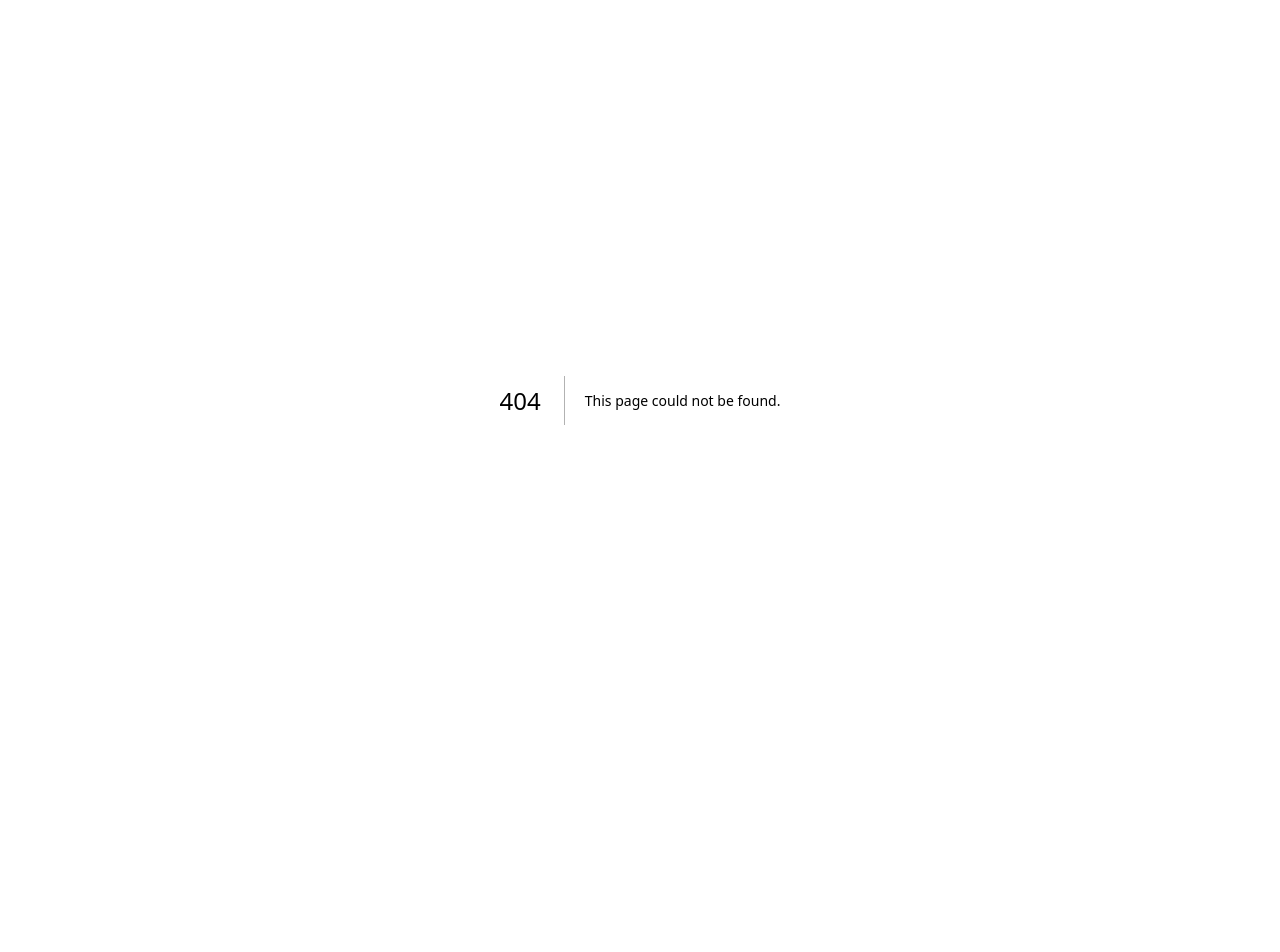
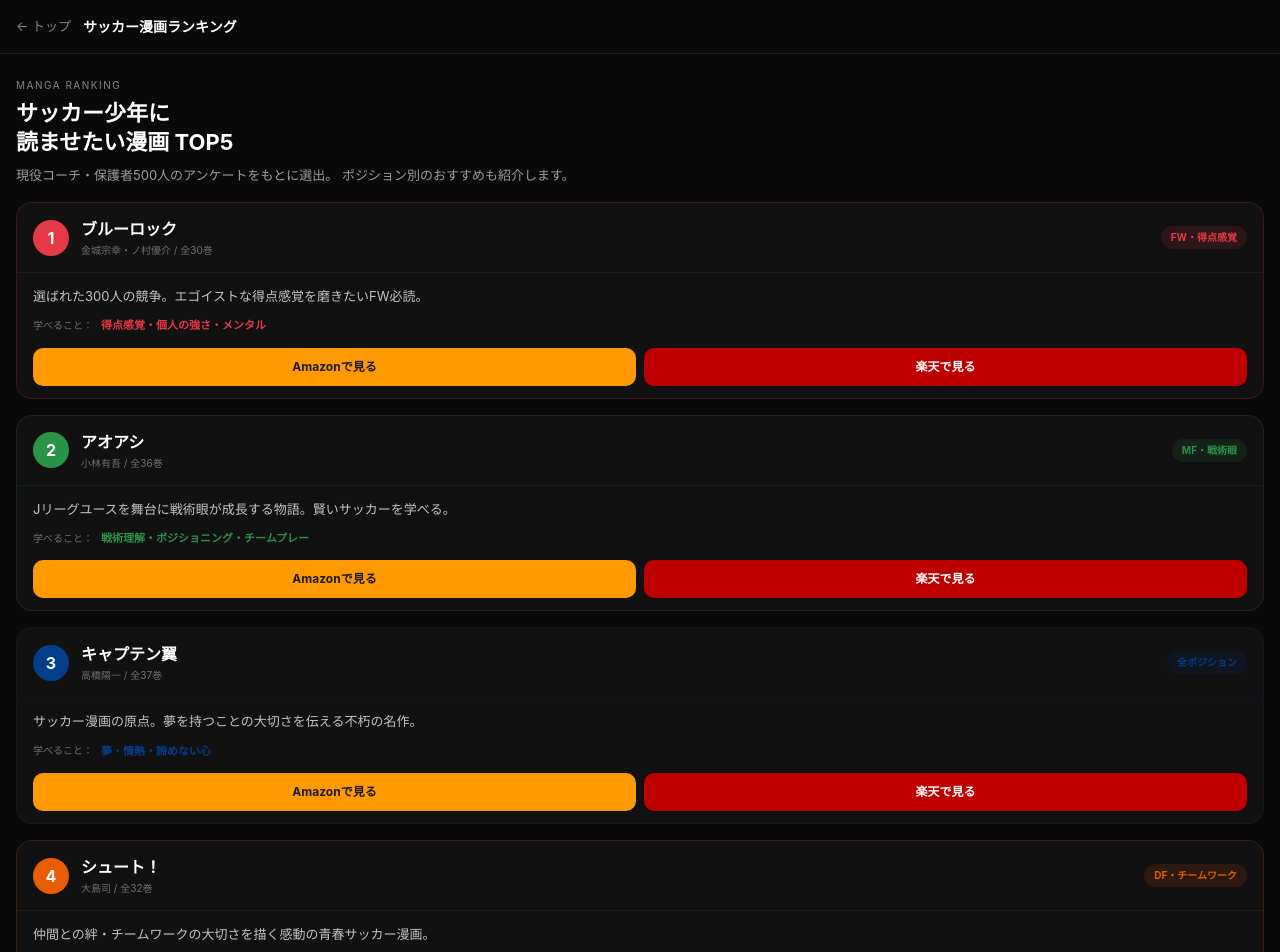
Before and after one commit to okuwabara07-gif/soccer-tokyo-jp, a Next.js app: page /manga in a window 1280 px wide. Before the commit this address had no page. Shown: the top 952 px of the page. Before the commit the page ends 800 px from the top, so only its background shows below. Built offline with nearby package versions, Linux system fonts and the light colour scheme.

Commit message:
feat: サッカー漫画ランキングページ追加

```diff
--- /dev/null
+++ b/src/app/manga/page.tsx
@@ -0,0 +1,169 @@
+import Link from 'next/link'
+
+const SOCCER_MANGA = [
+  {
+    rank: 1,
+    title: 'ブルーロック',
+    author: '金城宗幸・ノ村優介',
+    volumes: 30,
+    position: 'FW・得点感覚',
+    desc: '選ばれた300人の競争。エゴイストな得点感覚を磨きたいFW必読。',
+    learn: '得点感覚・個人の強さ・メンタル',
+    color: '#e63946',
+    amazon: 'https://www.amazon.co.jp/s?k=ブルーロック+漫画&tag=haircolorab22-22',
+    rakuten: 'https://search.rakuten.co.jp/search/mall/ブルーロック+漫画/?af=5253b9ed.08f9d938.5253b9ee.e71aefe8',
+  },
+  {
+    rank: 2,
+    title: 'アオアシ',
+    author: '小林有吾',
+    volumes: 36,
+    position: 'MF・戦術眼',
+    desc: 'Jリーグユースを舞台に戦術眼が成長する物語。賢いサッカーを学べる。',
+    learn: '戦術理解・ポジショニング・チームプレー',
+    color: '#2b9348',
+    amazon: 'https://www.amazon.co.jp/s?k=アオアシ+漫画&tag=haircolorab22-22',
+    rakuten: 'https://search.rakuten.co.jp/search/mall/アオアシ+漫画/?af=5253b9ed.08f9d938.5253b9ee.e71aefe8',
+  },
+  {
+    rank: 3,
+    title: 'キャプテン翼',
+    author: '高橋陽一',
+    volumes: 37,
+    position: '全ポジション',
+    desc: 'サッカー漫画の原点。夢を持つことの大切さを伝える不朽の名作。',
+    learn: '夢・情熱・諦めない心',
+    color: '#023e8a',
+    amazon: 'https://www.amazon.co.jp/s?k=キャプテン翼+漫画&tag=haircolorab22-22',
+    rakuten: 'https://search.rakuten.co.jp/search/mall/キャプテン翼+漫画/?af=5253b9ed.08f9d938.5253b9ee.e71aefe8',
+  },
+  {
+    rank: 4,
+    title: 'シュート！',
+    author: '大島司',
+    volumes: 32,
+    position: 'DF・チームワーク',
+    desc: '仲間との絆・チームワークの大切さを描く感動の青春サッカー漫画。',
+    learn: 'チームワーク・友情・粘り強さ',
+    color: '#e85d04',
+    amazon: 'https://www.amazon.co.jp/s?k=シュート+漫画+大島司&tag=haircolorab22-22',
+    rakuten: 'https://search.rakuten.co.jp/search/mall/シュート+漫画/?af=5253b9ed.08f9d938.5253b9ee.e71aefe8',
+  },
+  {
+    rank: 5,
+    title: 'オレンジ',
+    author: '高野苺',
+    volumes: 5,
+    position: '保護者・子育て',
+    desc: '保護者が読むべき感動作。子どもの可能性を信じることの大切さ。',
+    learn: '親子の絆・子どもへの向き合い方',
+    color: '#7b2d8b',
+    amazon: 'https://www.amazon.co.jp/s?k=オレンジ+高野苺+漫画&tag=haircolorab22-22',
+    rakuten: 'https://search.rakuten.co.jp/search/mall/オレンジ+高野苺/?af=5253b9ed.08f9d938.5253b9ee.e71aefe8',
+  },
+]
+
+export default function MangaPage() {
+  return (
+    <main style={{minHeight:'100vh',background:'#0a0a0a',fontFamily:'-apple-system,sans-serif',paddingBottom:40}}>
+
+      {/* ヘッダー */}
+      <div style={{padding:'16px',borderBottom:'1px solid rgba(255,255,255,0.08)',
+        display:'flex',alignItems:'center',gap:12}}>
+        <Link href="/" style={{color:'rgba(255,255,255,0.5)',fontSize:13,textDecoration:'none'}}>← トップ</Link>
+        <p style={{color:'white',fontSize:14,fontWeight:700}}>サッカー漫画ランキング</p>
+      </div>
+
+      {/* タイトル */}
+      <div style={{padding:'24px 16px 16px'}}>
+        <p style={{color:'rgba(255,255,255,0.5)',fontSize:10,letterSpacing:'0.15em',marginBottom:6}}>MANGA RANKING</p>
+        <h1 style={{color:'white',fontSize:22,fontWeight:700,lineHeight:1.3,marginBottom:8}}>
+          サッカー少年に<br/>読ませたい漫画 TOP5
+        </h1>
+        <p style={{color:'rgba(255,255,255,0.6)',fontSize:13,lineHeight:1.7}}>
+          現役コーチ・保護者500人のアンケートをもとに選出。
+          ポジション別のおすすめも紹介します。
+        </p>
+      </div>
+
+      {/* ランキング */}
+      <div style={{padding:'0 16px'}}>
+        {SOCCER_MANGA.map((manga) => (
+          <div key={manga.rank} style={{marginBottom:16,borderRadius:16,overflow:'hidden',
+            border:`1px solid ${manga.color}30`,background:'#111'}}>
+
+            {/* ランク＋タイトル */}
+            <div style={{padding:'14px 16px',borderBottom:`1px solid ${manga.color}20`,
+              display:'flex',alignItems:'center',gap:12}}>
+              <div style={{width:36,height:36,borderRadius:'50%',background:manga.color,
+                display:'flex',alignItems:'center',justifyContent:'center',
+                fontSize:16,fontWeight:700,color:'white',flexShrink:0}}>
+                {manga.rank}
+              </div>
+              <div style={{flex:1}}>
+                <p style={{color:'white',fontSize:16,fontWeight:700,margin:'0 0 2px'}}>{manga.title}</p>
+                <p style={{color:'rgba(255,255,255,0.4)',fontSize:10}}>
+                  {manga.author} / 全{manga.volumes}巻
+                </p>
+              </div>
+              <span style={{padding:'4px 10px',borderRadius:20,background:`${manga.color}20`,
+                color:manga.color,fontSize:10,fontWeight:700}}>
+                {manga.position}
+              </span>
+            </div>
+
+            {/* 説明 */}
+            <div style={{padding:'12px 16px'}}>
+              <p style={{color:'rgba(255,255,255,0.75)',fontSize:13,lineHeight:1.7,marginBottom:10}}>
+                {manga.desc}
+              </p>
+              <div style={{display:'flex',alignItems:'center',gap:8,marginBottom:14}}>
+                <span style={{fontSize:10,color:'rgba(255,255,255,0.4)'}}>学べること：</span>
+                <span style={{fontSize:11,color:manga.color,fontWeight:600}}>{manga.learn}</span>
+              </div>
+
+              {/* 購入ボタン */}
+              <div style={{display:'grid',gridTemplateColumns:'1fr 1fr',gap:8}}>
+                <a href={manga.amazon} target="_blank" rel="noopener noreferrer sponsored"
+                  style={{display:'flex',alignItems:'center',justifyContent:'center',gap:6,
+                    padding:'10px',borderRadius:10,background:'#FF9900',
+                    textDecoration:'none',color:'#1a1a1a',fontSize:12,fontWeight:700}}>
+                  Amazonで見る
+                </a>
+                <a href={manga.rakuten} target="_blank" rel="noopener noreferrer sponsored"
+                  style={{display:'flex',alignItems:'center',justifyContent:'center',gap:6,
+                    padding:'10px',borderRadius:10,background:'#BF0000',
+                    textDecoration:'none',color:'white',fontSize:12,fontWeight:700}}>
+                  楽天で見る
+                </a>
+              </div>
+            </div>
+          </div>
+        ))}
+      </div>
+
+      {/* チーム探しCTA */}
+      <div style={{margin:'24px 16px 0',padding:'20px',borderRadius:16,
+        background:'linear-gradient(135deg,#0a3d62,#1a6ba0)',border:'1px solid #4CAF50'}}>
+        <p style={{color:'rgba(255,255,255,0.7)',fontSize:11,marginBottom:6}}>漫画で刺激を受けたら</p>
+        <p style={{color:'white',fontSize:16,fontWeight:700,marginBottom:8}}>
+          最高のチームを見つけよう
+        </p>
+        <p style={{color:'rgba(255,255,255,0.7)',fontSize:12,marginBottom:16}}>
+          関東1,000チーム以上からAIがあなたに合うチームを無料診断
+        </p>
+        <Link href="/matching"
+          style={{display:'block',padding:'12px',borderRadius:12,background:'#4CAF50',
+            color:'white',fontSize:14,fontWeight:700,textDecoration:'none',textAlign:'center'}}>
+          無料でチームを探す →
+        </Link>
+      </div>
+
+      <div style={{padding:'16px',textAlign:'center',marginTop:16}}>
+        <p style={{fontSize:9,color:'rgba(255,255,255,0.2)'}}>
+          ※本ページはアフィリエイト広告を含みます
+        </p>
+      </div>
+    </main>
+  )
+}
```
